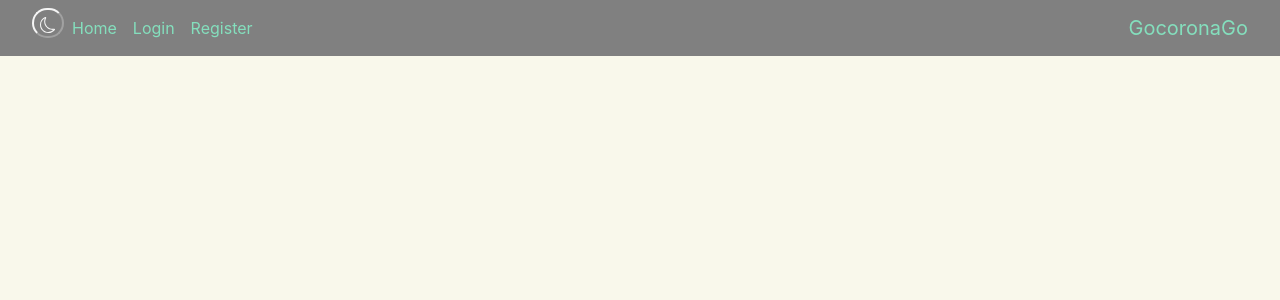
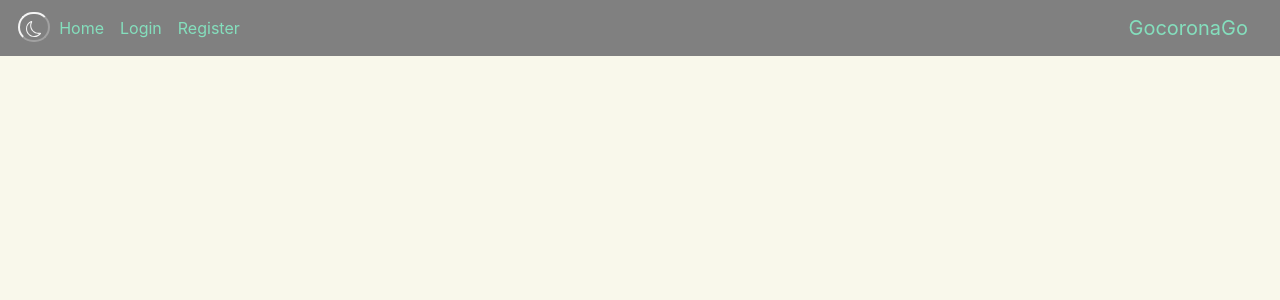
Before and after one commit to GoCoronaGo7/GoCoronaGo, a Flask app: page / in a window 1280 px wide. Shown: the top 300 px of the page. Run offline with Flask 2, Linux system fonts and the light colour scheme; some libraries are stand-ins or nearby versions.

Commit message:
fx
Signed-off-by: Jytesh <44925963+Jytesh@users.noreply.github.com>

```diff
--- a/static/css/main.css
+++ b/static/css/main.css
@@ -48,16 +48,27 @@ body {
 
 
 .navbar > button {
-    margin-left: 1rem;
+    margin-left: 0.1rem;
+	margin-right: 0.1rem;
+	margin-top: 4px;
 	align-self: flex-start;
 	border-radius: 2rem;
 	appearance: none;
+	display: flex;
 	outline: none;
     background-color: Transparent;
 }
 
-
+.navbar > button > svg {
+	justify-content: center;
+}
 
 p {
 	color: #004890;
 }
+
+.waves {
+	position: fixed;
+	inset: 2px;
+	bottom: -200px;
+}
```
Also changed, not shown: templates/base.html (+3 -0 lines).
